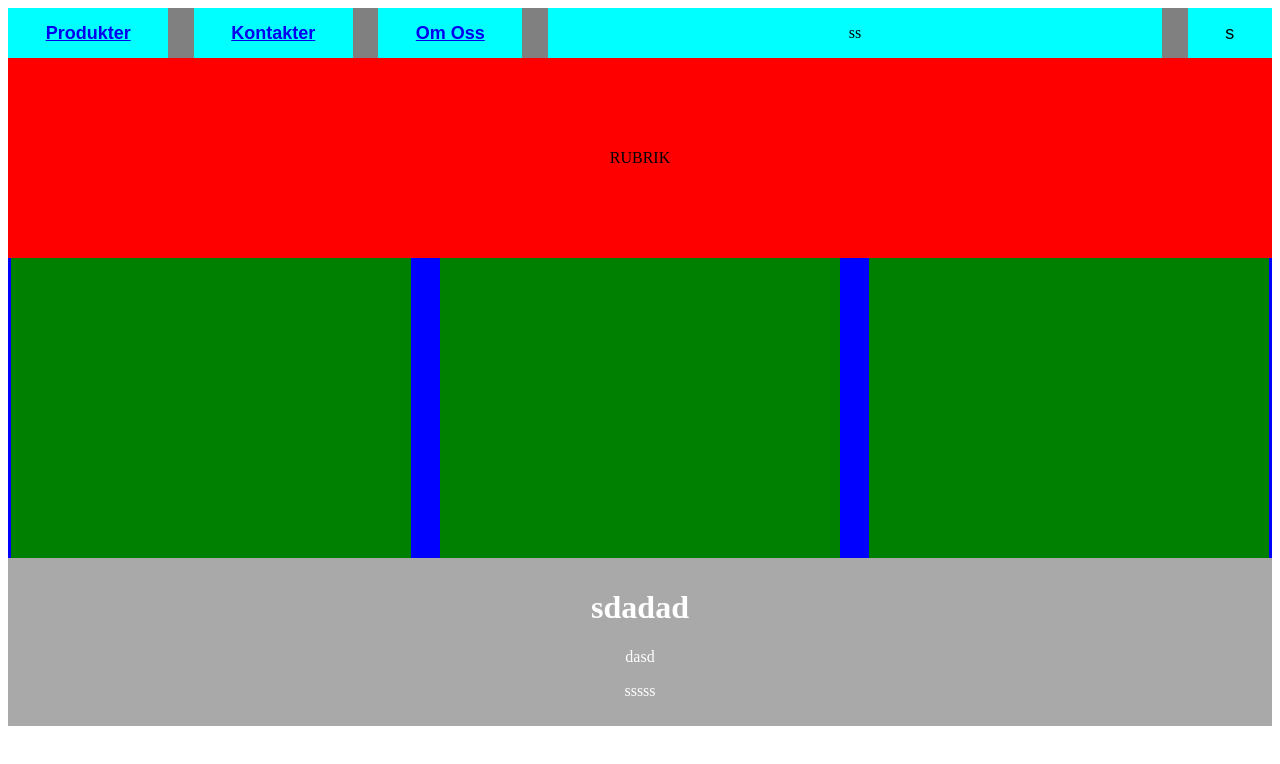
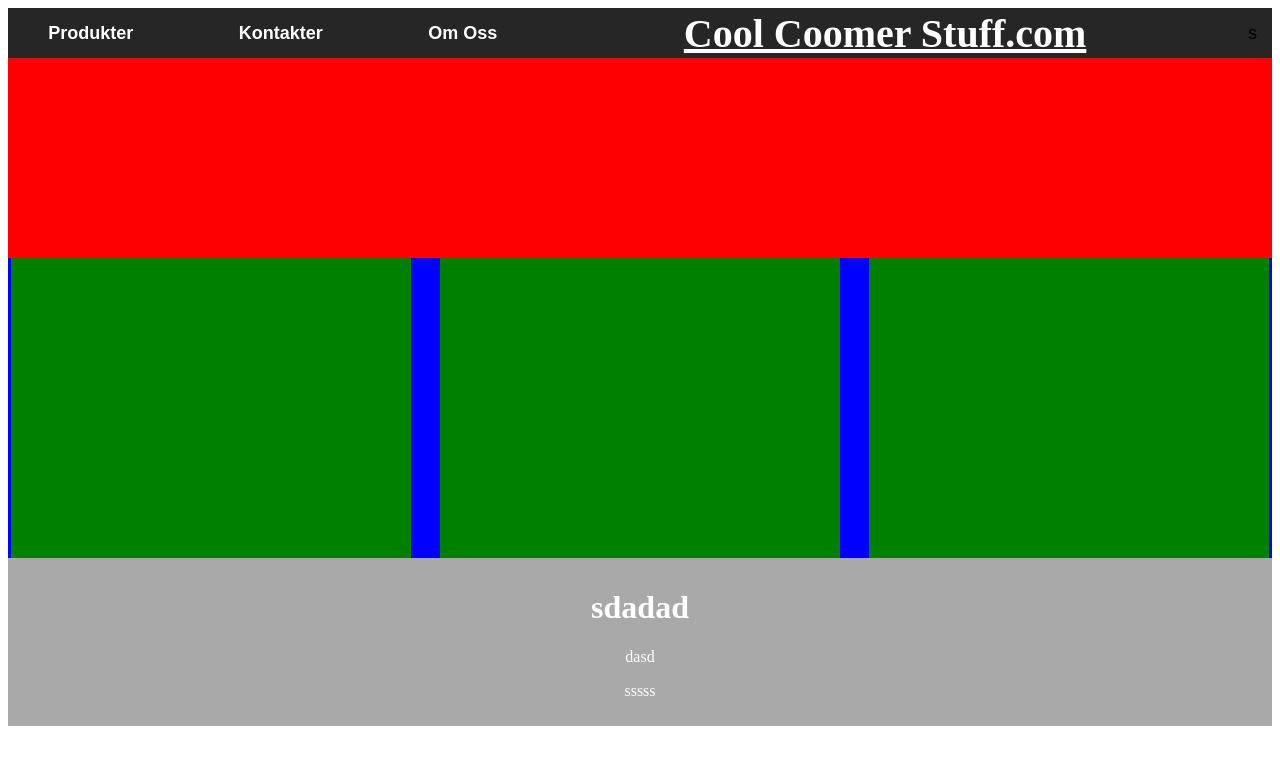
Before and after one commit to Dinkno/Dino_Islamovic_TE19C, a plain HTML site: page Webb/produkt_sida/index.html in a window 1280 px wide. Drawn offline with Linux system fonts and the light colour scheme.

Commit message:
almost done

```diff
--- a/Webb/produkt_sida/index.html
+++ b/Webb/produkt_sida/index.html
@@ -14,10 +14,10 @@
         <div class="item"><b><a href="produkt.html">Produkter</a></b></div>
         <div class="item"><b><a href="kontakt.html">Kontakter</a></b></div>
         <div class="item"><b><a href="om oss.html">Om Oss</a></b></div>
-        <div class="titel">ss</div>
+        <div class="titel"><b>Cool Coomer Stuff.com</b></div>
         <div class="item">s</div>
     </div>
-    <div class="rubrik">RUBRIK</div>
+    <div class="rubrik"><b></b></div>
     <div class="container2">
         <div class="content"></div>
         <div class="content"></div>
--- a/Webb/produkt_sida/style.css
+++ b/Webb/produkt_sida/style.css
@@ -3,7 +3,7 @@
   height: 50px;
   align-items: stretch;
   justify-content: space-evenly;
-  background-color: gray;
+  background-color: #262626;
 }
 
 .item {
@@ -11,7 +11,6 @@
   display: flex;
   justify-content: center;
   align-items: center;
-  background-color: aqua;
   font-family: Arial, Helvetica, sans-serif;
   font-size: large;
 }
@@ -33,7 +32,9 @@
   display: flex;
   justify-content: center;
   align-items: center;
-  background-color: aqua;
+  font-size: 40px;
+  color: white;
+  text-decoration: underline ;
 }
 
 .rubrik {
@@ -68,3 +69,15 @@ footer {
   background-color: darkgray;
   color: white;
 }
+
+a:link, a:visited {
+  color: white;
+  padding: 14px 25px;
+  text-align: center;
+  text-decoration: none;
+}
+
+a:hover, a:active {
+  background-color: #313131;
+  text-decoration: underline;
+}
```
Also changed, not shown: 1 other file.
